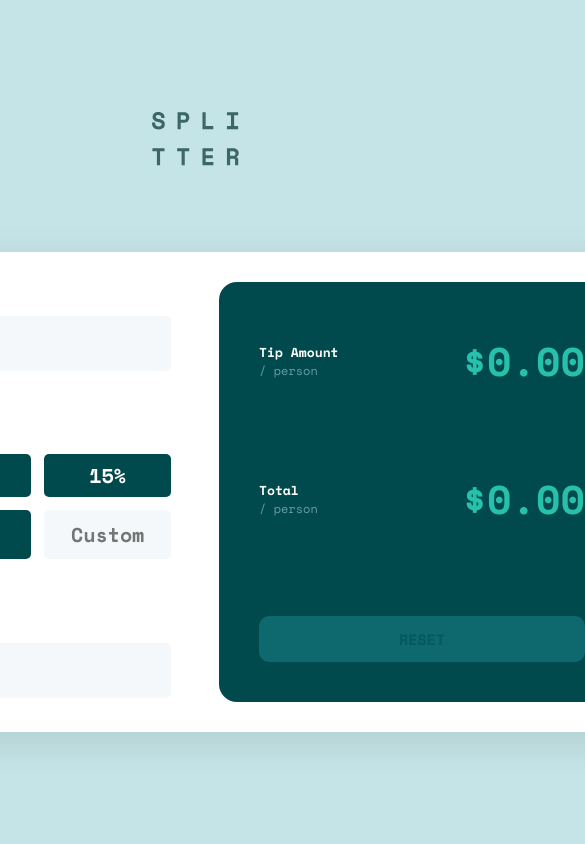
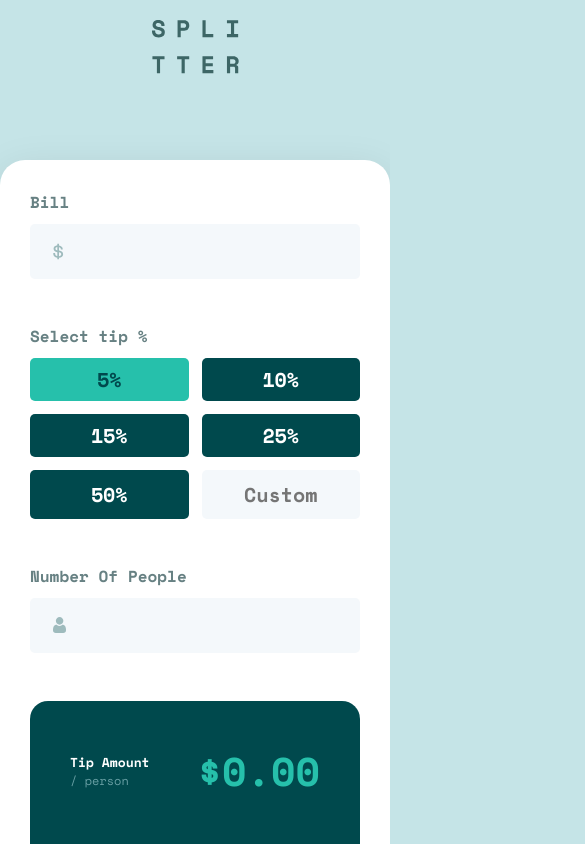
Before and after one commit to artemmatiushenko1/Splitter, a React (Create React App) app: page / in a window 390 px wide. Shown: the top 844 px of the page, 585 px wide, since content can reach past the window. Built offline with nearby package versions, Linux system fonts and the light colour scheme.

Commit message:
Added some media-queries

```diff
--- a/src/App.css
+++ b/src/App.css
@@ -1,7 +1,7 @@
 .App {
   font-size: 1.6rem;
   position: relative;
-  height: 100vh;
+  padding-top: 5%;
   width: 100%;
   display: flex;
   flex-direction: column;
--- a/src/styles/Calculator.css
+++ b/src/styles/Calculator.css
@@ -1,7 +1,7 @@
 .calculator {
   background-color: hsl(0, 0%, 100%);
-  width: 92rem;
-  height: 48rem;
+  max-width: 92rem;
+  height: auto;
   box-shadow: 0 1rem 4rem rgba(0, 0, 0, 0.1);
   border-radius: 2.5rem;
   display: grid;
@@ -9,3 +9,12 @@
   grid-column-gap: 4.8rem;
   padding: 3rem;
 }
+
+@media only screen and (max-width: 50.625em) {
+  .calculator {
+    grid-template-columns: 1fr;
+    row-gap: 4.8rem;
+    border-bottom-left-radius: 0;
+    border-bottom-right-radius: 0;
+  }
+}
```
